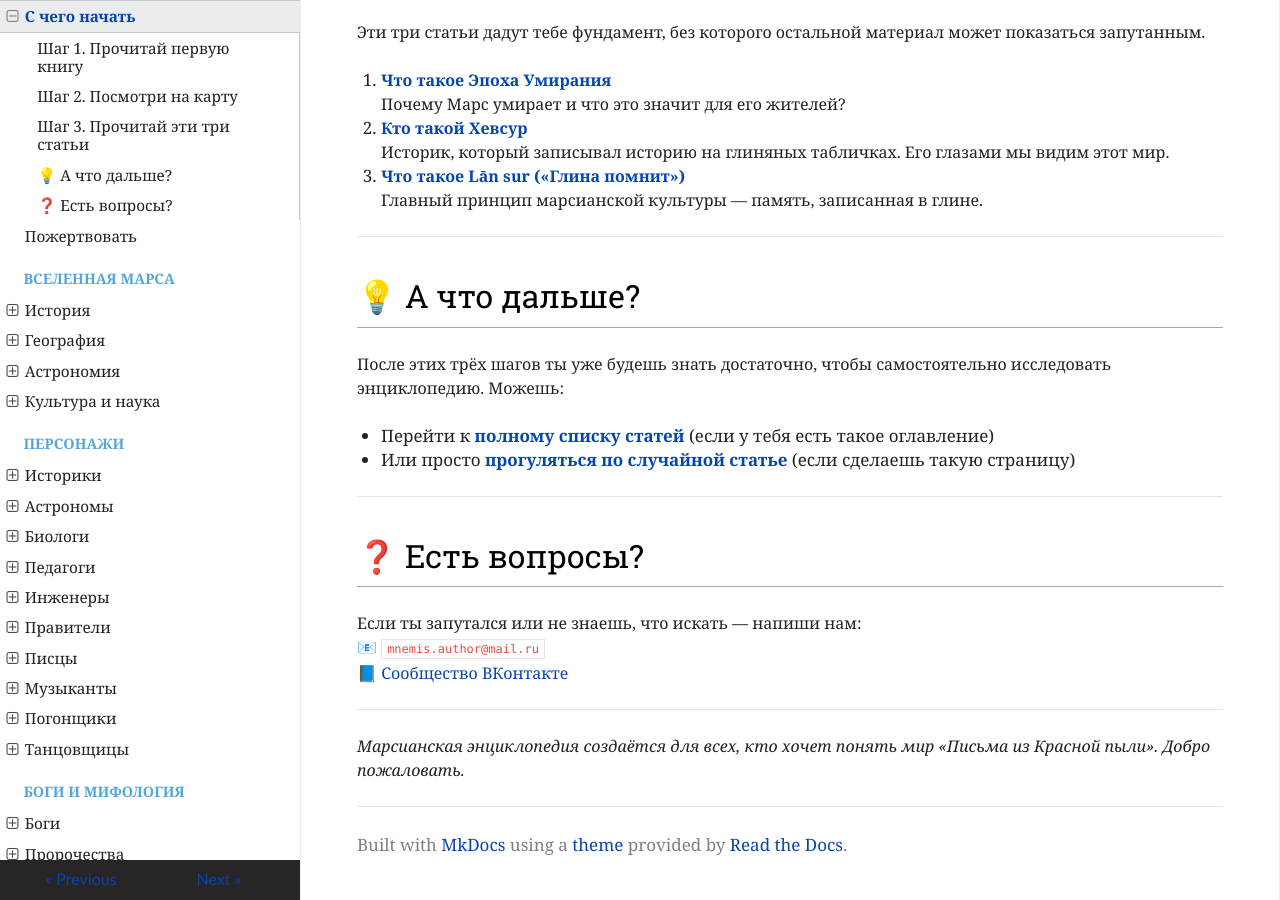
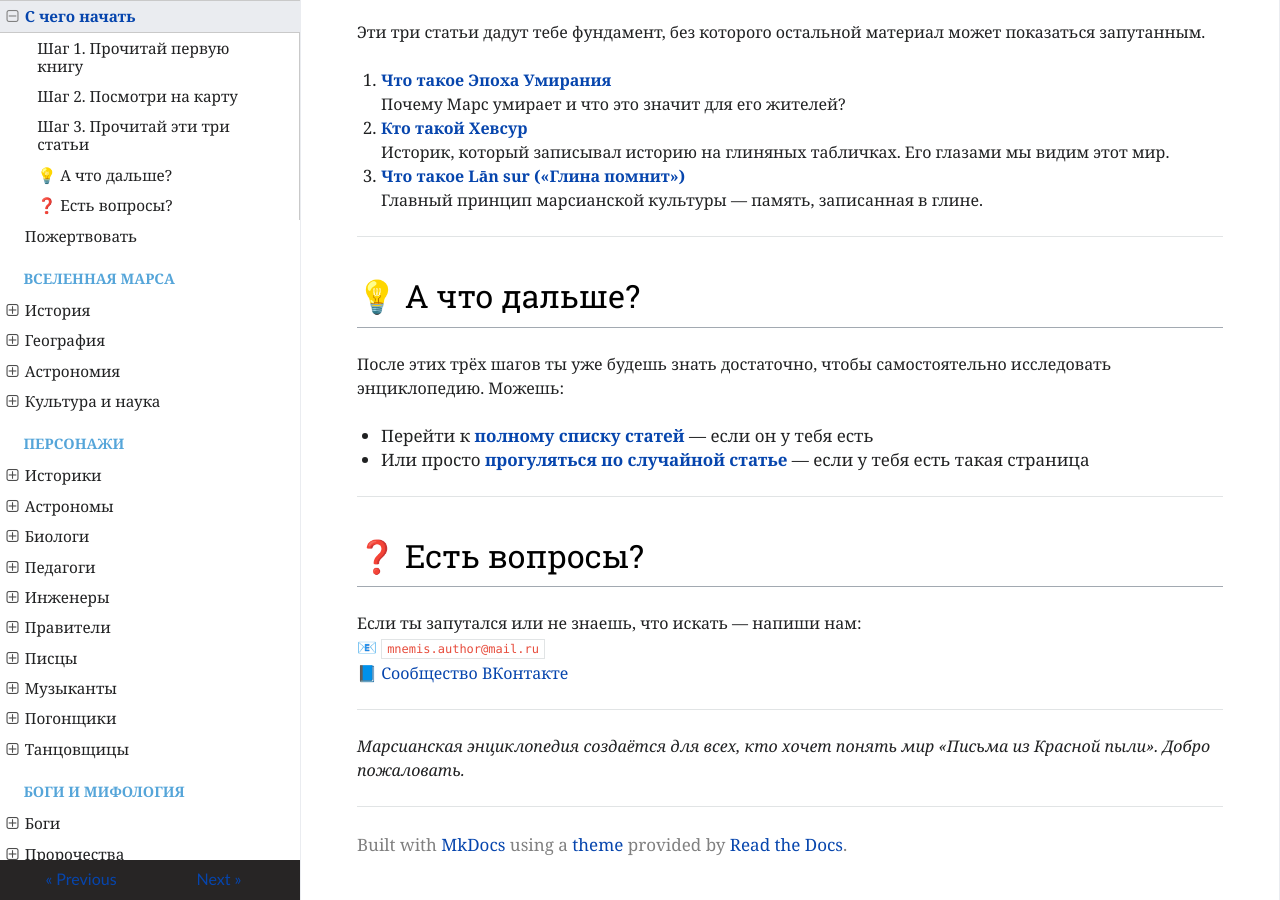
Before and after one commit to ivanhohlov14-bit/mars-encyclopedia, an MkDocs documentation site: the page built from docs/start-here.md, in a window 1280 px wide and 900 px high, scrolled down 1078 px. Built offline with MkDocs 1.6.1, drawn with Linux system fonts in a browser that asks for light colours; nearby versions of some CDN libraries.

Commit message:
Update start-here.md

```diff
--- a/docs/start-here.md
+++ b/docs/start-here.md
@@ -47,8 +47,8 @@
 
 После этих трёх шагов ты уже будешь знать достаточно, чтобы самостоятельно исследовать энциклопедию. Можешь:
 
-- Перейти к **[полному списку статей](https://mars-wiki.ru/soderzhanie/)** (если у тебя есть такое оглавление)
-- Или просто **[прогуляться по случайной статье](https://mars-wiki.ru/random/)** (если сделаешь такую страницу)
+- Перейти к **[полному списку статей](https://mars-wiki.ru/soderzhanie/)** — если он у тебя есть
+- Или просто **[прогуляться по случайной статье](https://mars-wiki.ru/random/)** — если у тебя есть такая страница
 
 ---
 
```
